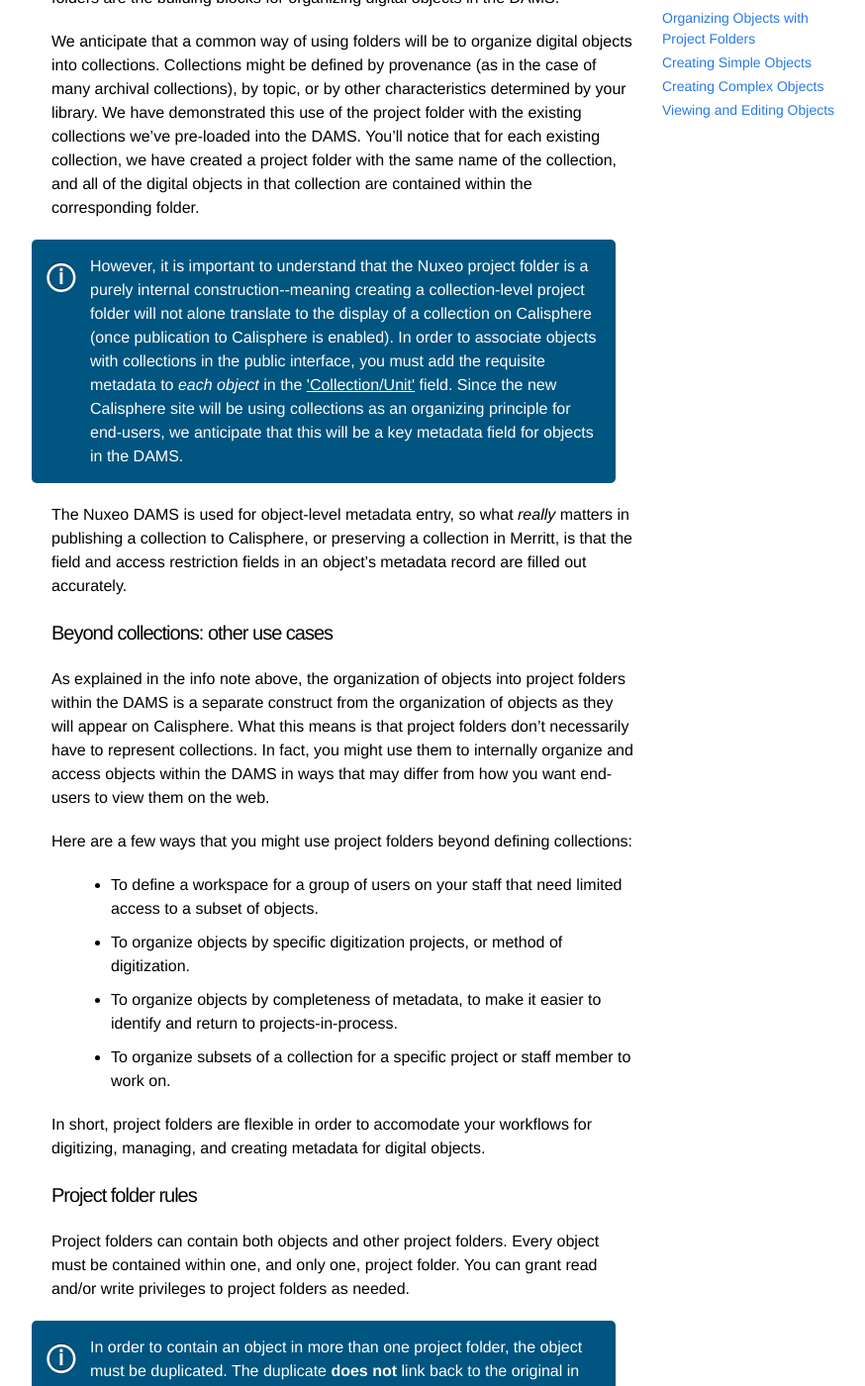
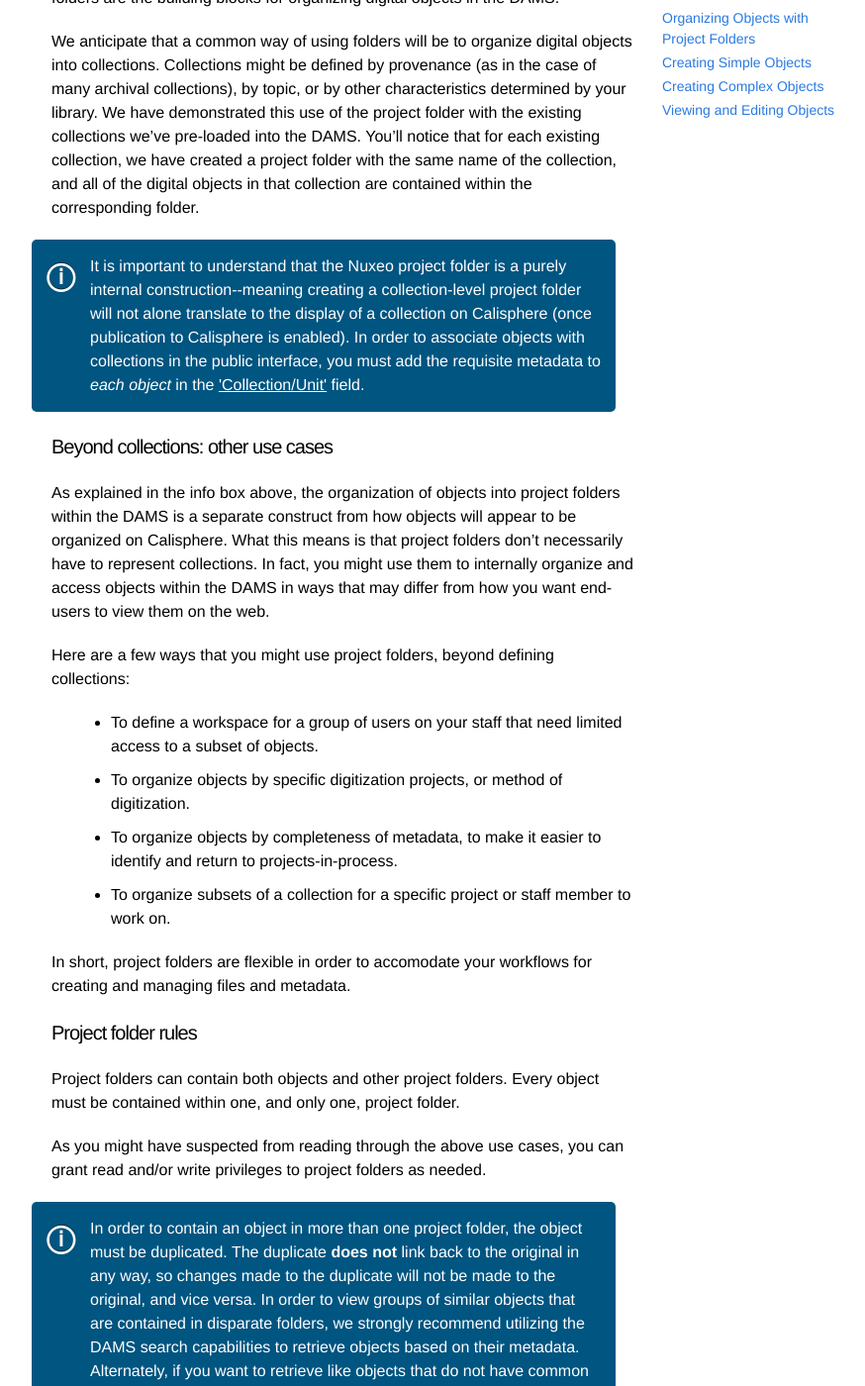
Before and after one commit to ucldc/ucldc-docs, a Jekyll site: the page built from docs/dams/organization.md, in a window 1280 px wide and 1400 px high, scrolled down 294 px. Shown: the whole window at 99% size, without its empty margins (188-1062 px from the left). Built offline with Jekyll 4.4.1, drawn with Linux system fonts in a browser that asks for light colours; nearby versions of some CDN libraries; some of the changed text lies outside the part shown.

Commit message:
Update organization.md
Some last edits for Amy's review

```diff
--- a/docs/dams/organization.md
+++ b/docs/dams/organization.md
@@ -12,30 +12,29 @@
 
 We anticipate that a common way of using folders will be to organize digital objects into collections. Collections might be defined by provenance (as in the case of many archival collections), by topic, or by other characteristics determined by your library. We have demonstrated this use of the project folder with the existing collections we've pre-loaded into the DAMS. You'll notice that for each existing collection, we have created a project folder with the same name of the collection, and all of the digital objects in that collection are contained within the corresponding folder.
 
-<div class="note">However, it is important to understand that the Nuxeo project folder is a purely internal construction--meaning creating a collection-level project folder will not alone translate to the display of a collection on Calisphere (once publication to Calisphere is enabled). In order to associate objects with collections in the public interface, you must add the requisite metadata to <i>each object</i> in the <a href="" class="notelink">'Collection/Unit'</a> field. Since the new Calisphere site will be using collections as an organizing principle for end-users, we anticipate that this will be a key metadata field for objects in the DAMS.</div>
-
-
-The Nuxeo DAMS is used for object-level metadata entry, so what <i>really</i> matters in publishing a collection to Calisphere, or preserving a collection in Merritt, is that the  field and access restriction fields in an object's metadata record are filled out accurately.
+<div class="note">It is important to understand that the Nuxeo project folder is a purely internal construction--meaning creating a collection-level project folder will not alone translate to the display of a collection on Calisphere (once publication to Calisphere is enabled). In order to associate objects with collections in the public interface, you must add the requisite metadata to <i>each object</i> in the <a href="" class="notelink">'Collection/Unit'</a> field.</div>
 
 ### Beyond collections: other use cases
-As explained in the info note above, the organization of objects into project folders within the DAMS is a separate construct from the organization of objects as they will appear on Calisphere. What this means is that project folders don't necessarily have to represent collections. In fact, you might use them to internally organize and access objects within the DAMS in ways that may differ from how you want end-users to view them on the web.
+As explained in the info box above, the organization of objects into project folders within the DAMS is a separate construct from how objects will appear to be organized on Calisphere. What this means is that project folders don't necessarily have to represent collections. In fact, you might use them to internally organize and access objects within the DAMS in ways that may differ from how you want end-users to view them on the web.
 
-Here are a few ways that you might use project folders beyond defining collections:
+Here are a few ways that you might use project folders, beyond defining collections:
 
   - To define a workspace for a group of users on your staff that need limited access to a subset of objects.
   - To organize objects by specific digitization projects, or method of digitization.
   - To organize objects by completeness of metadata, to make it easier to identify and return to projects-in-process.
   - To organize subsets of a collection for a specific project or staff member to work on.
 
-In short, project folders are flexible in order to accomodate your workflows for digitizing, managing, and creating metadata for digital objects.
+In short, project folders are flexible in order to accomodate your workflows for creating and managing files and metadata.
 
 ### Project folder rules
-Project folders can contain both objects and other project folders. Every object must be contained within one, and only one, project folder. You can grant read and/or write privileges to project folders as needed.
+Project folders can contain both objects and other project folders. Every object must be contained within one, and only one, project folder.
 
-<div class="note">In order to contain an object in more than one project folder, the object must be duplicated. The duplicate <b>does not</b> link back to the original in any way, so changes made to the duplicate will not be made to the original, and vice versa. In order to retrieve groups of similar objects that are stored across folders, we strongly advise leaning on the metadata for your objects and utilizing the DAMS search capabilities. If you want to indicate relationships between objects that are not represented in the metadata, you can additionally use <b>tags</b> to represent the association of your objects within multiple groups or categories. For example, if you want to be able to use the DAMS to view all of the digital objects, across project folders,  You can tag an object or project folder via its <a href="{{ site.url }}{{ site.baseurl}}/docs/dams/edit-objects" class="notelink">summary tab</a>.</div>
+As you might have suspected from reading through the above use cases, you can grant read and/or write privileges to project folders as needed.
+
+<div class="note">In order to contain an object in more than one project folder, the object must be duplicated. The duplicate <b>does not</b> link back to the original in any way, so changes made to the duplicate will not be made to the original, and vice versa. In order to view groups of similar objects that are contained in disparate folders, we strongly recommend utilizing the DAMS search capabilities to retrieve objects based on their metadata. Alternately, if you want to retrieve like objects that do not have common metadata, you can use <b>tags</b>, available on the <a href="{{ site.url }}{{ site.baseurl}}/docs/dams/edit-objects" class="notelink">summary tab</a> of an object or project folder.</div>
 
 ### Create a project folder
-From within your campus folder, you can create as many project folders (and nested project folders) as you need. To create new project folders, navigate to your campus folder and press the 'New' button.
+From within your campus folder, you can create as many project folders (and nested project folders) as you need. To create a new project folder, navigate to your campus folder and press the 'New' button.
 
 <a class="img-popup" href="{{ site.url }}{{ site.baseurl }}/images/2_UCOP-folder.png">
   <img src="{{ site.url }}{{ site.baseurl }}/images/2_UCOP-folder.png" alt="Screenshot of UCOP folder contents" style="width: 500px">
```
